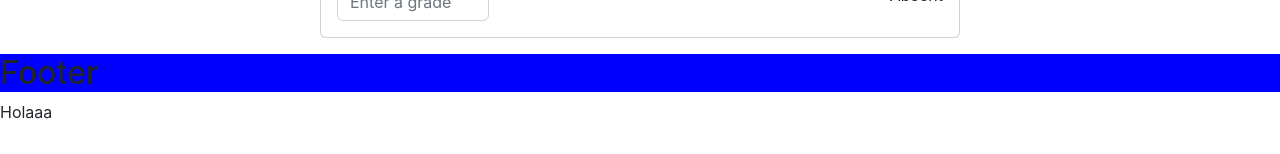
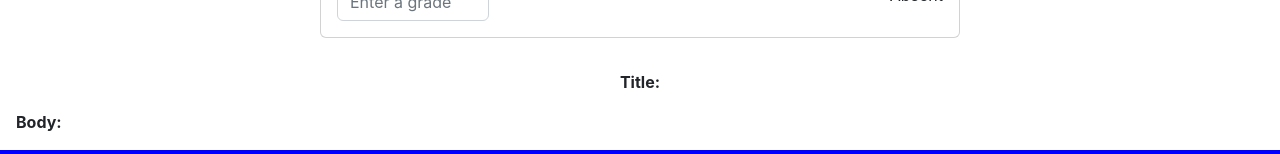
Before and after one commit to santiagomaza/react, a React (Create React App) app: page / in a window 1280 px wide. Shown: the part 772-926 px from the top of the page. Built offline with nearby package versions, Linux system fonts and the light colour scheme; no server answers.

Commit message:
Tried the promise Axios

```diff
--- a/src/App.js
+++ b/src/App.js
@@ -3,8 +3,9 @@ import Navbar from './components/Navbar/Navbar';
 import Footer from './components/Footer/Footer'
 import Cards from './components/Cards/Cards';
 import Alert from './components/Alerts/Alert';
-import { useState } from 'react';
+import { useEffect, useState } from 'react';
 import NewCard from './components/NewCard/NewCard';
+import axios from 'axios';
 
 function App() {
 
@@ -24,6 +25,18 @@ function App() {
   const showMsg = () => {
     setMsg(!msg)
   }
+
+  const [student, setStudent] = useState({})
+
+  useEffect(() => {
+    axios.get("https://jsonplaceholder.typicode.com/posts/1")
+    .then((response) => {
+      setStudent(response.data)
+    })
+    .catch((err) => {
+      console.log(err)
+    })
+  }, [])
 
   return (
     <div className="App">
@@ -47,6 +60,10 @@ function App() {
         <NewCard student='Santiago' info='Student information' grade={2} />
         <NewCard student='Santiago' info='Student information' />
       </div>
+      <div className='m-3'>
+        <p className='text-center'><span className='fw-bold'>Title: </span>{student.title}</p>
+        <p><span className='fw-bold'>Body: </span>{student.body}</p>
+      </div>
       <Footer />
     </div>
   );
```
